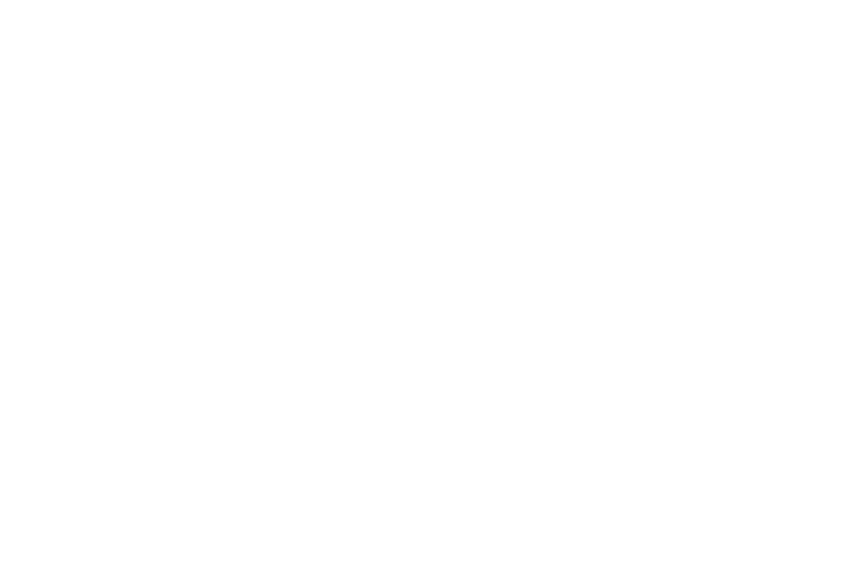
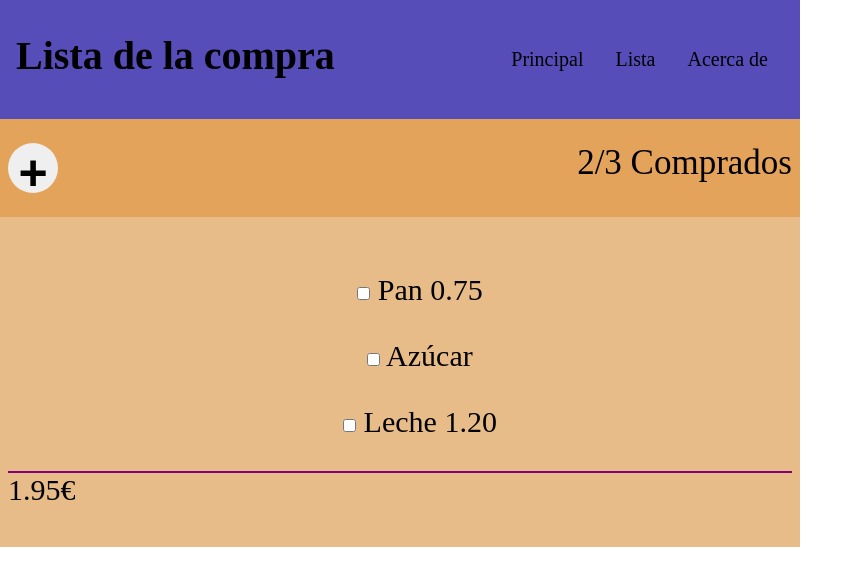
Before and after one commit to CaRuaLeS/202301-W1CH3-carlos-ruiz, a website: page index.html in a window 1280 px wide. Shown: the whole page, without its empty margins (0-863 px from the left). Drawn offline with Linux system fonts and the light colour scheme.

Commit message:
Add half the challenge

```diff
--- a/css/style.css
+++ b/css/style.css
@@ -1,3 +1,69 @@
 * {
   box-sizing: border-box;
+  margin: 0;
 }
+body {
+  width: 800px;
+}
+
+header {
+  font-size: 20px;
+  display: flex;
+  justify-content: space-between;
+  padding: 4% 2%;
+  background-color: #564db8;
+}
+
+header ul {
+  display: flex;
+  overflow: hidden;
+}
+ul {
+  list-style-type: none;
+}
+
+li {
+  text-align: center;
+  padding: 16px;
+}
+
+button {
+  font-size: 50px;
+  text-align: center;
+  border: none;
+  border-radius: 50%;
+  height: 50px;
+  width: 50px;
+  font-weight: bolder;
+}
+
+footer {
+  background-color: #564db8;
+}
+
+.item-number {
+  display: flex;
+  justify-content: space-between;
+  font-size: 35px;
+  padding: 3% 1%;
+  background-color: rgb(228, 163, 90);
+}
+.item-number div {
+  margin-left: auto;
+}
+
+.list {
+  display: flex;
+  padding: 5% 1%;
+  font-size: 30px;
+  flex-direction: column;
+  background-color: rgb(232, 188, 137);
+}
+.line {
+  padding: 1% 0%;
+  border-bottom: 2px solid purple;
+  display: block;
+}
+.total {
+  align-content: flex-end;
+}
--- a/index.html
+++ b/index.html
@@ -8,6 +8,40 @@
 </head>
 
 <body>
+  <header>
+    <h1>Lista de la compra</h1>
+    <ul>
+      <li>Principal</li>
+      <li>Lista</li>
+      <li>Acerca de</li>
+    </ul>
+  </header>
+  <section class="item-number">
+    <button type="button">+</button>
+    <div>2/3 Comprados</div>
+  </section>
+  <section class="list">
+
+    <ul>
+      <li>
+        <input type="checkbox" id="pan" name="pan"> Pan <span>0.75</span>
+      </li>
+      <li>
+        <input type="checkbox" id="pan" name="pan"> Azúcar <span></span>
+      </li>
+      <li>
+        <input type="checkbox" id="pan" name="pan"> Leche <span>1.20</span>
+      </li>
+    </ul>
+    <span class="line"></span>
+    <div class="total">1.95€</div>
+  </section>
+
+  <footer></footer>
+
+
+
+
 
 </body>
 
```
